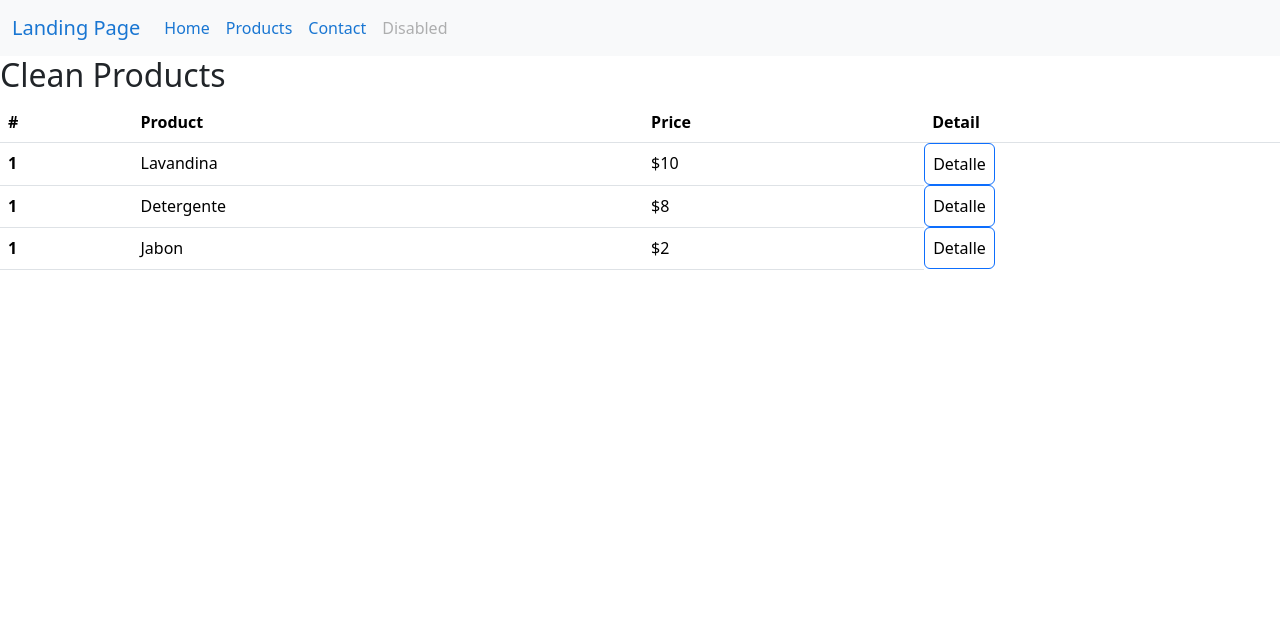
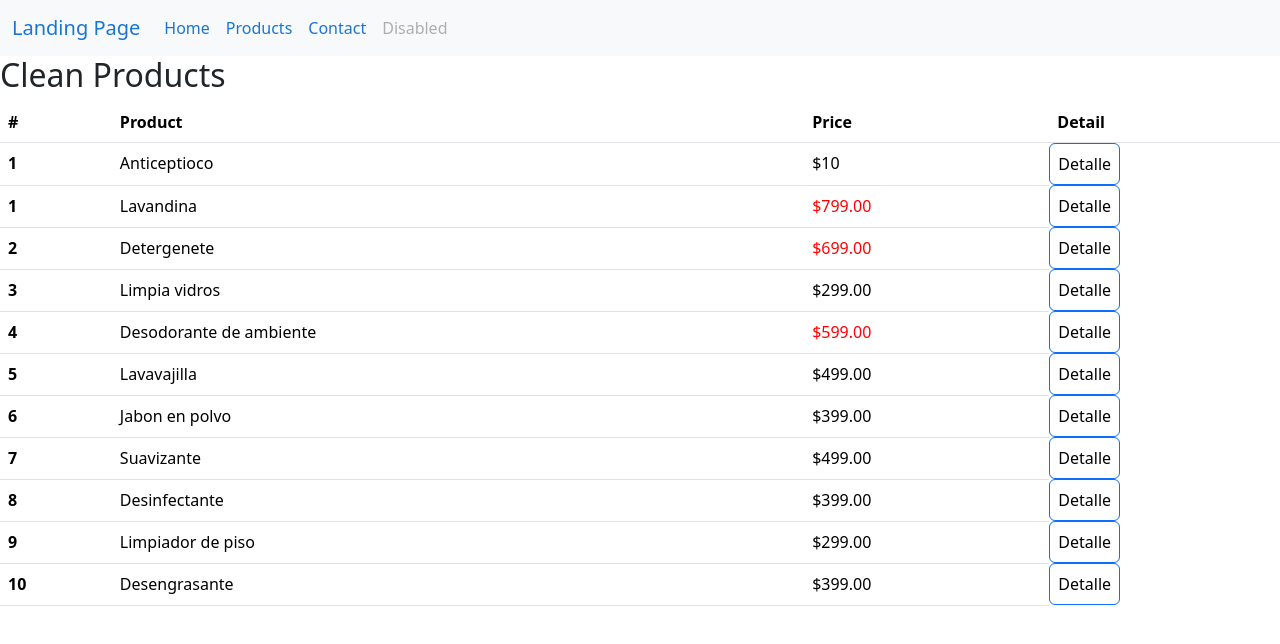
Before and after one commit to cmargok/initial-app, an Angular app: page /products in a window 1280 px wide. Shown: the top 644 px of the page. Built offline with nearby package versions, Linux system fonts and the light colour scheme.

Commit message:
estructuras de control

```diff
--- a/src/app/app-routing.module.ts
+++ b/src/app/app-routing.module.ts
@@ -8,7 +8,7 @@ import { ContactComponent } from './contact/contact.component';
 const routes: Routes = [
   {path: "", component: HomeComponent},
   {path: "products", component: ProductsComponent},
-  {path: "products/:category/:productId", component: ProductDetailComponent},
+  {path: "products/:productId", component: ProductDetailComponent},
   {path: "contact", component: ContactComponent},
   {path: "**", redirectTo: "", pathMatch: "full"},
 
--- a/src/app/product-detail/product-detail.component.html
+++ b/src/app/product-detail/product-detail.component.html
@@ -1,2 +1,9 @@
-<p>product-detail works!</p>
-<h2 [ngStyle]="{'background-color': color}" > el producto seleccionado fue : {{ producto }}</h2>
+
+<ng-container *ngIf="!loading">
+    <h2> Producto: {{ producto?.name }}</h2>
+    <h2> Price: {{ producto?.price | currency}}</h2>
+    <h2 *ngIf="producto?.description"> Description: {{ producto?.description }}</h2>
+</ng-container>
+
+<ng-container *ngIf="loading">Cargando...
+</ng-container>
--- a/src/app/product-detail/product-detail.component.ts
+++ b/src/app/product-detail/product-detail.component.ts
@@ -1,5 +1,6 @@
 import { Component, OnInit } from '@angular/core';
 import { ActivatedRoute } from '@angular/router';
+import { Product, productsList } from '../products/products.mock';
 
 @Component({
   selector: 'app-product-detail',
@@ -8,18 +9,21 @@ import { ActivatedRoute } from '@angular/router';
 })
 export class ProductDetailComponent implements OnInit{
 
-  producto: string = '';
+  producto?: Product;
   color: string = '';
+  productLista : Product[] = productsList;
+  loading: boolean = true;
   constructor(private _route: ActivatedRoute) {
 
   }
 
   ngOnInit(): void {
-    this._route.params.subscribe(params => {
-      console.log(params['productId']);
-      this.producto = params['productId'];
-      this.color = params['category'];
-    });
+    setTimeout(() => {
+      this._route.params.subscribe(params => {
+        this.producto = this.productLista.find(product => product.id == params['productId']);
+        this.loading = false;
+      });
+    }, 1500);
 
   }
 
--- a/src/app/products/products.component.css
+++ b/src/app/products/products.component.css
@@ -0,0 +1,3 @@
+.red{
+    color: red;
+}
--- a/src/app/products/products.component.html
+++ b/src/app/products/products.component.html
@@ -12,21 +12,17 @@
     <tbody>
       <tr>
         <th scope="row">1</th>
-        <td>Lavandina</td>
+        <td>Anticeptioco</td>
         <td>$10</td>
-        <button type="button" class="btn btn-outline-primary" [routerLink]="['/products', 'purple', 'Lavandina']">Detalle</button>
+        <button type="button" class="btn btn-outline-primary" [routerLink]="['/products', 'Anticeptioco']">Detalle</button>
       </tr>
-      <tr>
-        <th scope="row">1</th>
-        <td>Detergente</td>
-        <td>$8</td>
-        <button type="button" class="btn btn-outline-primary" [routerLink]="['/products', 'green','Detergente']">Detalle</button>
-      </tr>
-      <tr>
-        <th scope="row">1</th>
-        <td>Jabon</td>
-        <td>$2</td>
-        <button type="button" class="btn btn-outline-primary" [routerLink]="['/products', 'blue', 'Jabon']">Detalle</button>
+
+
+      <tr *ngFor="let product of productsLista">
+        <th scope="row">{{product.id}}</th>
+        <td>{{product.name}}</td>
+        <td [ngClass]="{'red':product.price > 500}">{{product.price | currency}}</td>
+        <button type="button" class="btn btn-outline-primary" [routerLink]="['/products', product.id]">Detalle</button>
       </tr>
 
     </tbody>
--- a/src/app/products/products.component.ts
+++ b/src/app/products/products.component.ts
@@ -1,10 +1,10 @@
 import { Component } from '@angular/core';
-
+import { productsList } from '../products/products.mock';
 @Component({
   selector: 'app-products',
   templateUrl: './products.component.html',
   styleUrls: ['./products.component.css']
 })
 export class ProductsComponent {
-
+  productsLista = productsList;
 }
--- /dev/null
+++ b/src/app/products/products.mock.ts
@@ -0,0 +1,21 @@
+export const productsList: Product[] = [
+    { id: 1, name: 'Lavandina', price: 799, description: 'Lavandina de 1 litro' },
+    { id: 2, name: 'Detergenete', price: 699, description: 'Detergente en polvo de 1 kilo' },
+    { id: 3, name: 'Limpia vidros', price: 299, description: 'Limpia vidrios de 500 ml' },
+    { id: 4, name: 'Desodorante de ambiente', price: 599 },
+    { id: 5, name: 'Lavavajilla', price: 499, description: 'Lavavajilla de 500 ml' },
+    { id: 6, name: 'Jabon en polvo', price: 399, description: 'Jabon en polvo de 1 kilo' },
+    { id: 7, name: 'Suavizante', price: 499 },
+    { id: 8, name: 'Desinfectante', price: 399, description: 'Desinfectante de 500 ml' },
+    { id: 9, name: 'Limpiador de piso', price: 299, description: 'Limpiador de piso de 500 ml' },
+    { id: 10, name: 'Desengrasante', price: 399, description: 'Desengrasante de 500 ml' }
+
+]
+
+
+export interface Product{
+    id: number;
+    name: string;
+    price: number;
+    description?: string;
+}
```
